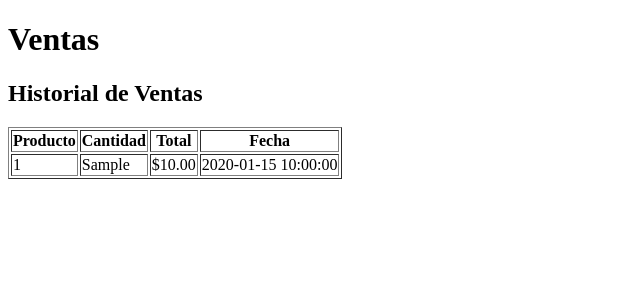
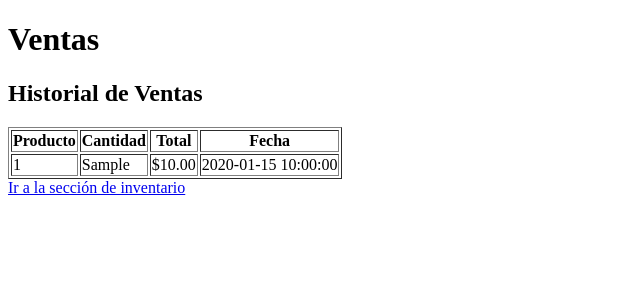
Before and after one commit to fjose4210/E-Technology1, a PHP site: page /ventas.php in a window 1280 px wide. Shown: the top 300 px of the page, without its empty margins (0-640 px from the left). Run offline with PHP 8.4, Linux system fonts and the light colour scheme; the visitor is signed in with stand-in values (Sample User, id 1); tables that the repository leaves empty or names only in its code hold one stand-in row (values such as "Sample post").

Commit message:
update
cambio

```diff
--- a/vistas/ventas.php
+++ b/vistas/ventas.php
@@ -66,6 +66,7 @@ $ventas = $pdo->query("SELECT * FROM ventas ORDER BY fecha DESC")->fetchAll();
             <?php endforeach; ?>
         </tbody>
     </table>
+    <a href="inventario.php">Ir a la sección de inventario</a>
 
 </body>
 </html>
```
